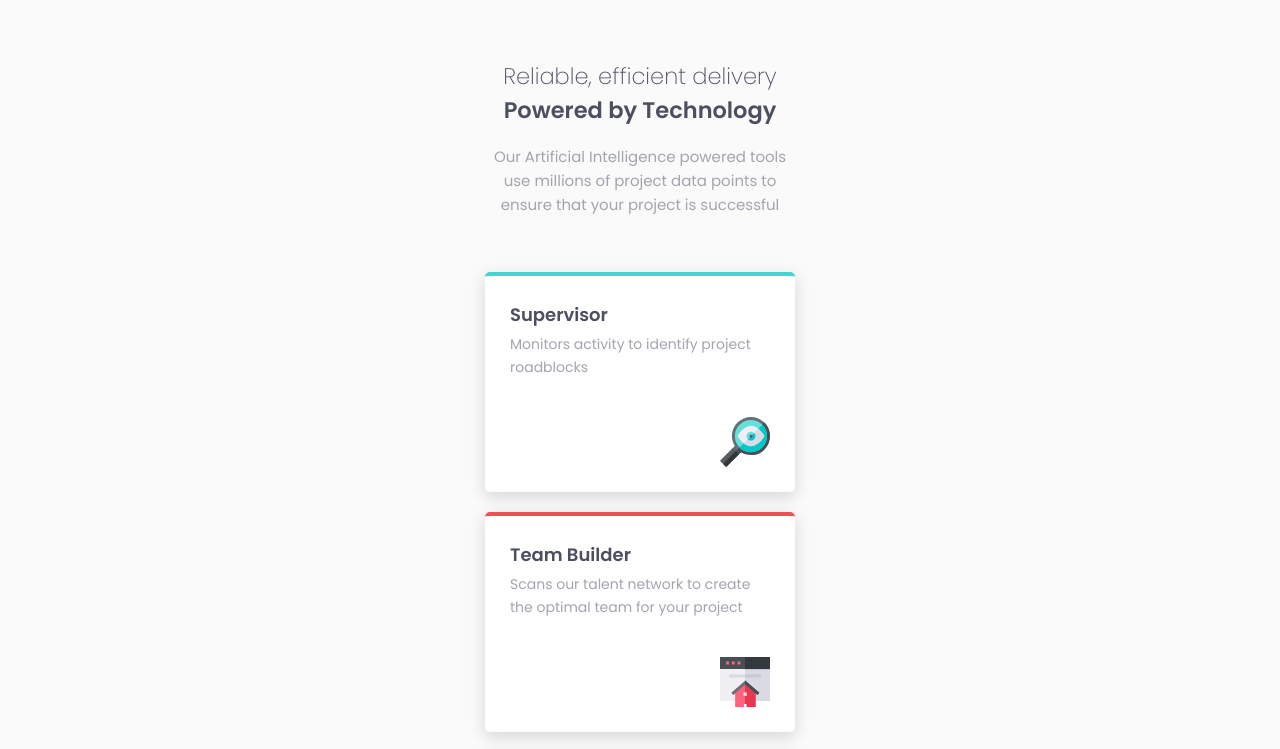
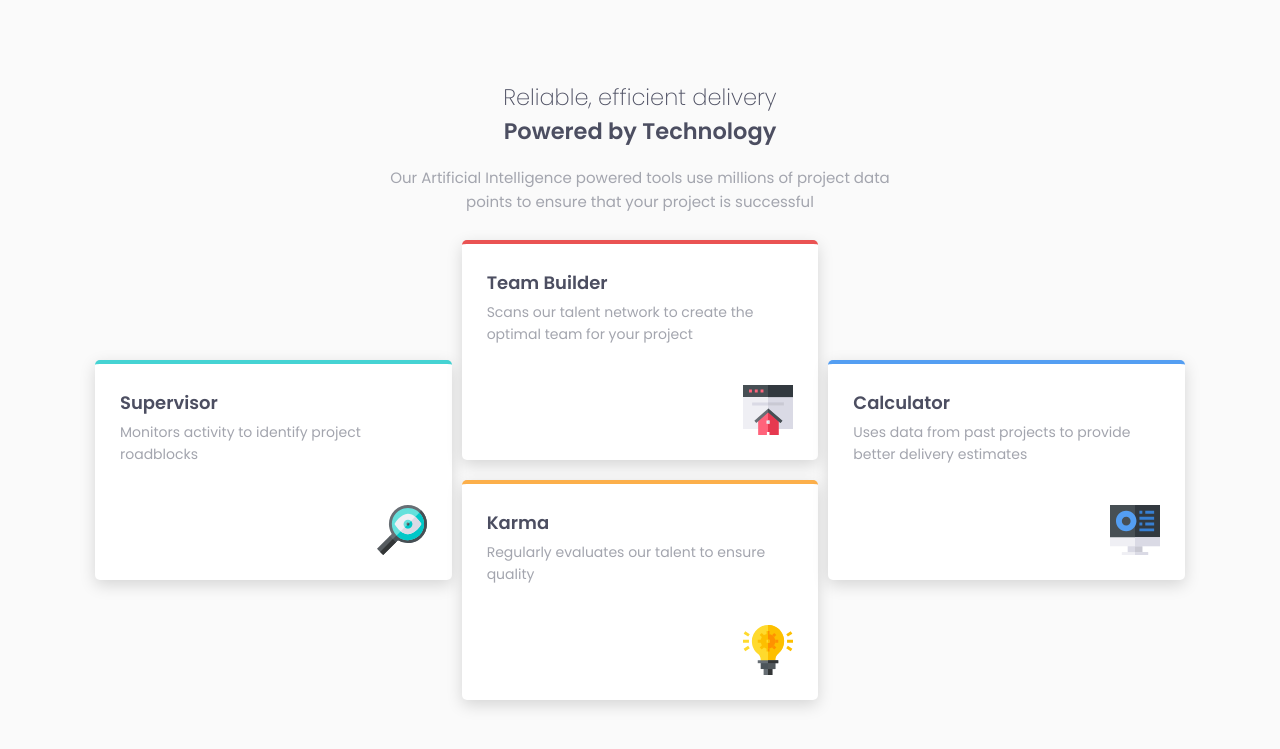
Before and after one commit to sannasinne/four-card-feature-section, a plain HTML site: page index.html in a window 1280 px wide. Shown: the top 749 px of the page. Drawn offline with Linux system fonts and the light colour scheme.

Commit message:
Desktop styles

```diff
--- a/css/style.css
+++ b/css/style.css
@@ -92,6 +92,51 @@ h2 {
   border-top: 4px solid var(--blue);
 }
 
+/* Desktop styles */
+
+@media screen and (min-width: 1150px) {
+  section {
+    display: grid;
+    grid-template-columns: 1fr 1fr 1fr;
+    grid-template-rows: 230px 120px 120px 120px 120px;
+    width: 1100px;
+    height: 100vh;
+  }
+
+  .title {
+    grid-column: 1 / -1;
+    grid-row: 1 / 2;
+    justify-self: center;
+    width: 500px;
+    margin-top: 100px;
+  }
+
+  .card {
+    margin: 5px;
+  }
+
+  .card-1 {
+    grid-column: 1 / 2;
+    grid-row: 3 / span 2;
+  }
+
+  .card-2 {
+    grid-column: 2 / 3;
+    grid-row: 2 / span 2;
+  }
+
+  .card-3 {
+    grid-column: 2 / 3;
+    grid-row: 4 / span 2;
+  }
+
+  .card-4 {
+    grid-column: 3 / 4;
+    grid-row: 3 / span 2;
+  }
+}
+
+
 /* Attribution */
 
 .attribution {
```
Also changed, not shown: finished/mobile.jpg (added).
